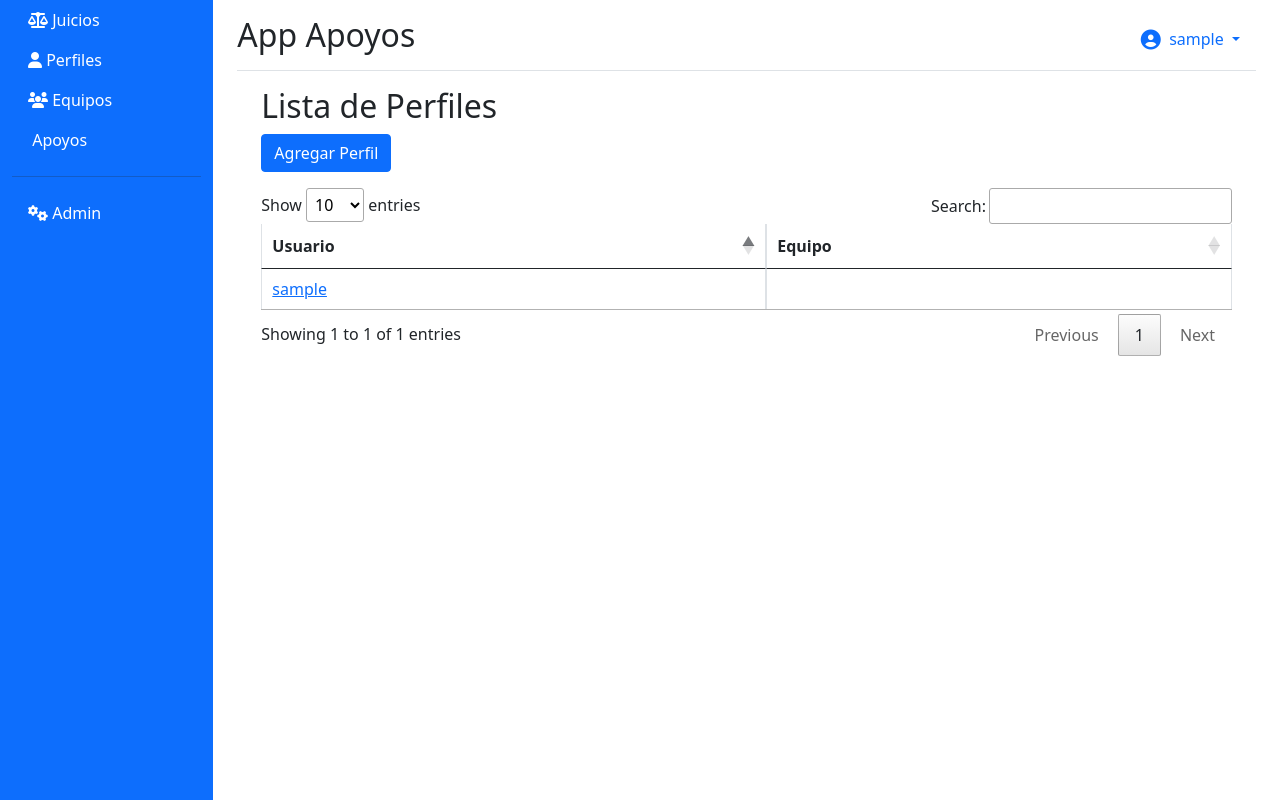
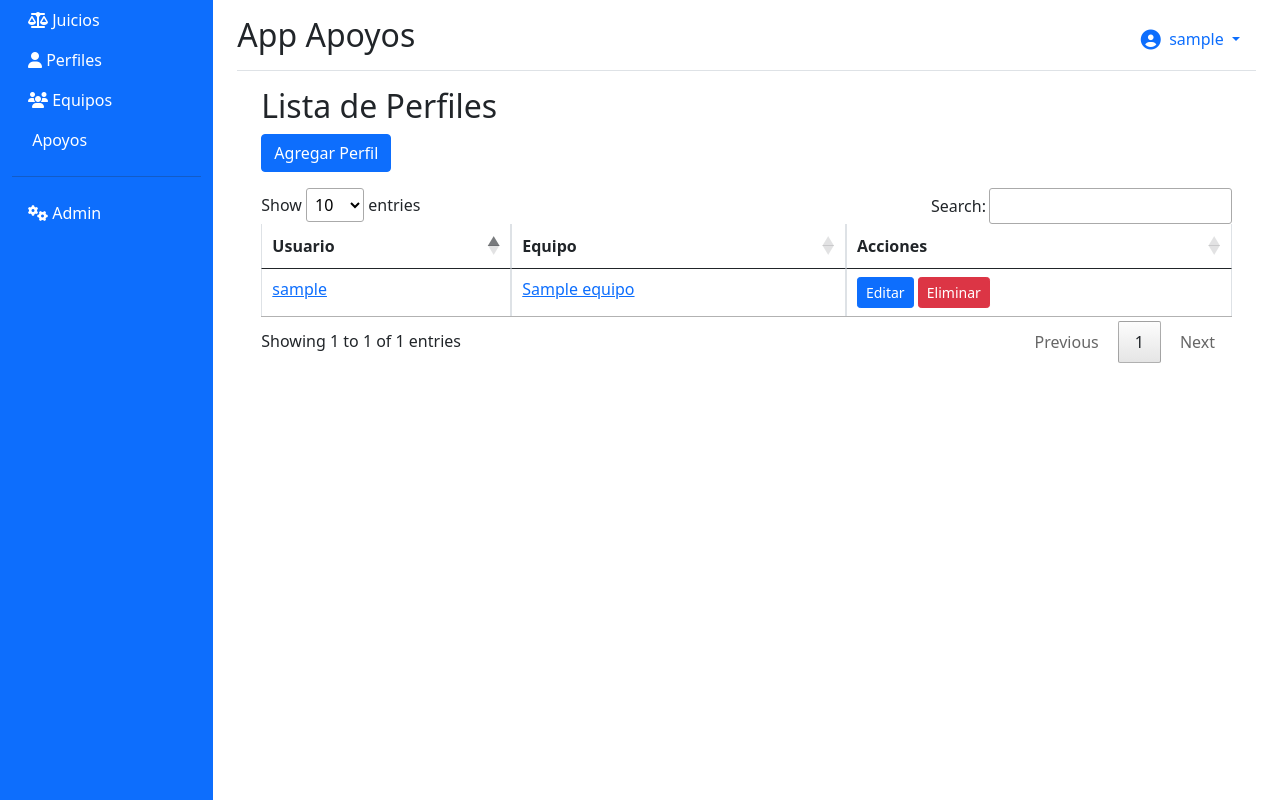
Before and after one commit to JOSELAGOSG/uravit_django, a Django app: page /perfil/ in a window 1280 px wide. Run offline with Django 4.2, Linux system fonts and the light colour scheme; a user stored in the database is signed in; tables that the repository leaves empty hold one stand-in row (values such as "Sample post"); some libraries are stand-ins or nearby versions.

Commit message:
Perfil CRUD production ready

```diff
--- a/uravit/trial/models.py
+++ b/uravit/trial/models.py
@@ -107,10 +107,21 @@ class Equipo(models.Model):
     def __str__(self):
         return self.nombre
 
+    def get_update_url(self):
+        return reverse('trial:equipo-update', args=[self.pk])
+
+    def get_delete_url(self):
+        return reverse('trial:equipo-delete', args=[self.pk])
+
 class Perfil(models.Model):
     usuario = models.OneToOneField(User, related_name='perfil', on_delete=models.CASCADE)
     equipo = models.ForeignKey(Equipo, related_name='perfiles', on_delete=models.CASCADE)
 
+    def get_update_url(self):
+        return reverse('trial:perfil-update', args=[self.pk])
+
+    def get_delete_url(self):
+        return reverse('trial:perfil-delete', args=[self.pk])
 
 class Apoyo(models.Model):
     # Choices necesarios para algunos campos
--- a/uravit/trial/templates/trial/equipo/equipo_detail.html
+++ b/uravit/trial/templates/trial/equipo/equipo_detail.html
@@ -3,6 +3,9 @@
 {% block title %}Detalles del Equipo: {{ equipo.nombre }}{% endblock %}
 
 {% block content %}
+<button class="btn btn-secondary" onclick="window.history.back();"><i class="fas fa-arrow-left"></i></button>
+
+
 <div class="container">
   <h1 class="mt-3">Detalles del Equipo: {{ equipo.nombre }}</h1>
   <table class="table table-bordered mt-4">
--- a/uravit/trial/templates/trial/perfil/perfil_list.html
+++ b/uravit/trial/templates/trial/perfil/perfil_list.html
@@ -13,13 +13,18 @@
       <tr>
         <th>Usuario</th>
         <th>Equipo</th>
+        <th>Acciones</th>
       </tr>
     </thead>
     <tbody>
       {% for perfil in perfiles %}
         <tr>
-          <td><a href="{{ perfil.usuario.get_absolute_url }}">{{ perfil.usuario.username }}</a></td>
-          <td>{{ perfil.get_equipo_display }}</td>
+          <td><a href="#">{{ perfil.usuario.username }}</a></td>
+          <td><a href="{{ perfil.equipo.get_absolute_url }}">{{ perfil.equipo }}</a></td>
+          <td>
+            <a href="{{ perfil.get_update_url }}" class="btn btn-primary btn-sm" >Editar</a>
+            <a href="{{ perfil.get_delete_url }}" class="btn btn-danger btn-sm" >Eliminar</a>
+          </td>
         </tr>
       {% empty %}
         <tr>
--- a/uravit/trial/urls.py
+++ b/uravit/trial/urls.py
@@ -37,7 +37,6 @@ urlpatterns = [
     # Perfil CRUD
     path('perfil/create/', login_required(views.PerfilCreateView.as_view()), name='perfil-create'),
     path('perfil/', login_required(views.PerfilListView.as_view()), name='perfil-list'),
-    path('perfil/<int:pk>/', login_required(views.PerfilDetailView.as_view()), name='perfil-detail'),
     path('perfil/<int:pk>/update/', login_required(views.PerfilUpdateView.as_view()), name='perfil-update'),
     path('perfil/<int:pk>/delete/', login_required(views.PerfilDeleteView.as_view()), name='perfil-delete'),
 
--- a/uravit/trial/views.py
+++ b/uravit/trial/views.py
@@ -173,11 +173,6 @@ class PerfilCreateView(CreateView):
     fields = '__all__'
     success_url = reverse_lazy('trial:perfil-list')
 
-class PerfilDetailView(DetailView):
-    template_name = 'trial/perfil/perfil_detail.html'
-    model = Perfil
-    context_object_name = 'perfil'
-
 class PerfilListView(ListView):
     template_name = 'trial/perfil/perfil_list.html'
     model = Perfil
@@ -187,6 +182,7 @@ class PerfilUpdateView(UpdateView):
     template_name = 'trial/perfil/perfil_form.html'
     model = Perfil
     fields = '__all__'
+    success_url = reverse_lazy('trial:perfil-list')
 
 class PerfilDeleteView(DeleteView):
     template_name = 'trial/perfil/perfil_confirm_delete.html'
```
Also changed, not shown: uravit/trial/templates/trial/perfil/perfil_confirm_delete.html (added, +17 -0 lines), uravit/trial/templates/trial/perfil/perfil_detail.html (deleted).
